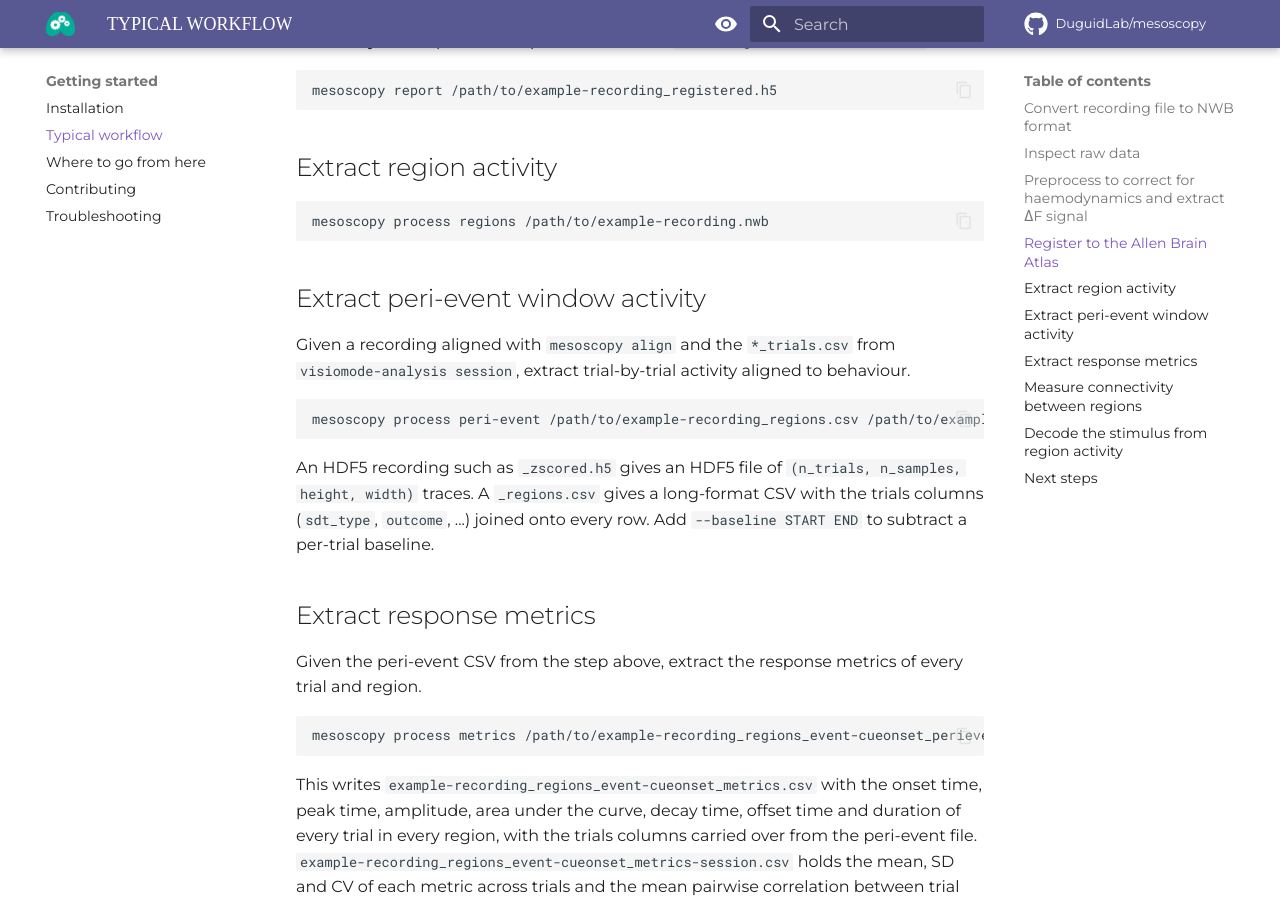
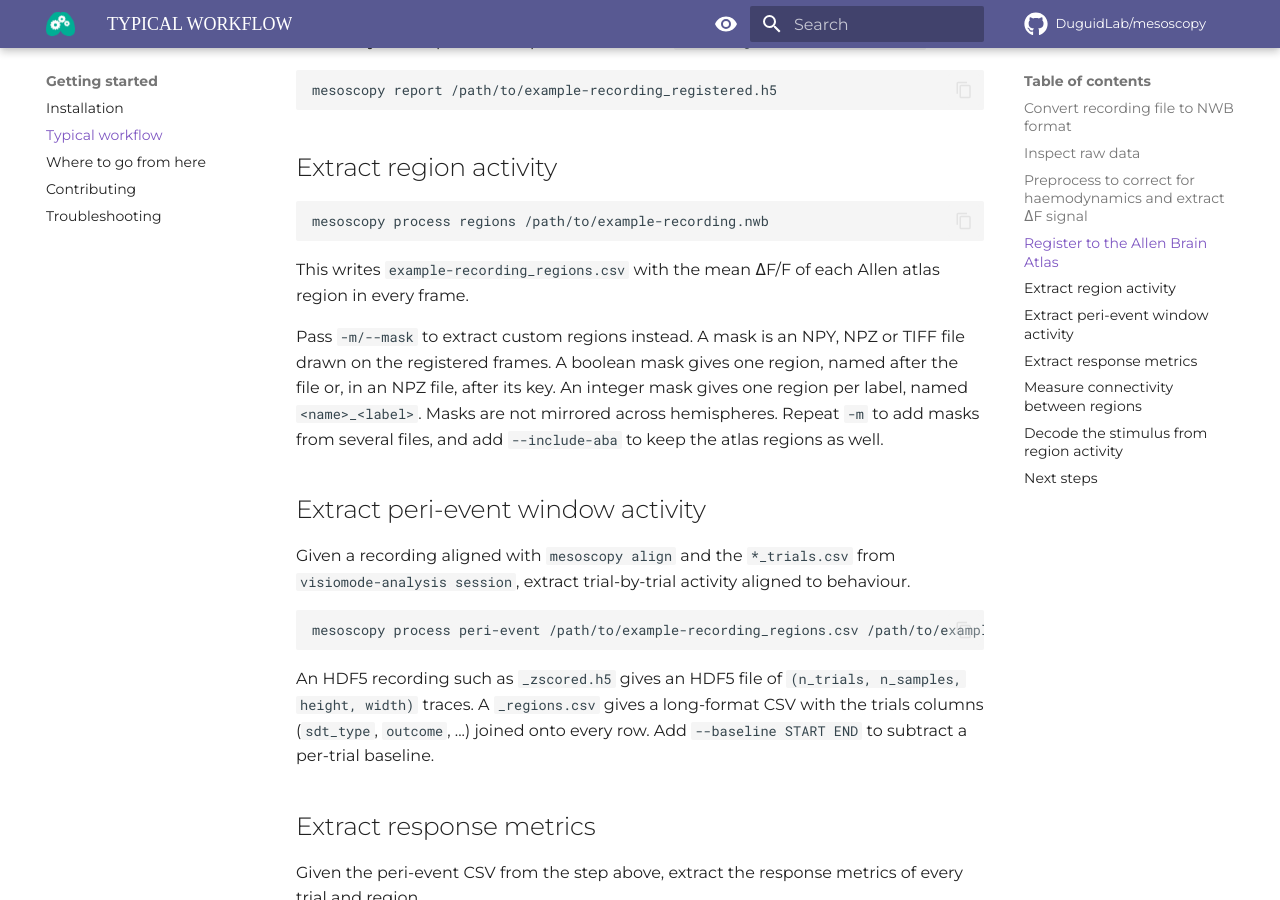
Before and after one commit to DuguidLab/mesoscopy, an MkDocs documentation site: the page built from docs/typical-workflow.md, in a window 1280 px wide and 900 px high, scrolled down 1638 px. Built offline with MkDocs 1.6.1 and Material for MkDocs 9.7.7, drawn with Linux system fonts in a browser that asks for light colours; some web fonts are replaced; comment, search, counter and statistics services are not loaded.

Commit message:
add docs about custom masks in extracting region activity

````diff
--- a/docs/typical-workflow.md
+++ b/docs/typical-workflow.md
@@ -69,6 +69,13 @@ mesoscopy report /path/to/example-recording_registered.h5
 ```bash
 mesoscopy process regions /path/to/example-recording.nwb
 ```
+
+This writes `example-recording_regions.csv` with the mean ∆F/F of each Allen atlas region in every frame.
+
+Pass `-m/--mask` to extract custom regions instead. A mask is an NPY, NPZ or TIFF file drawn on the registered
+frames. A boolean mask gives one region, named after the file or, in an NPZ file, after its key. An integer mask
+gives one region per label, named `<name>_<label>`. Masks are not mirrored across hemispheres.
+Repeat `-m` to add masks from several files, and add `--include-aba` to keep the atlas regions as well.
 
 ## Extract peri-event window activity
 
````
